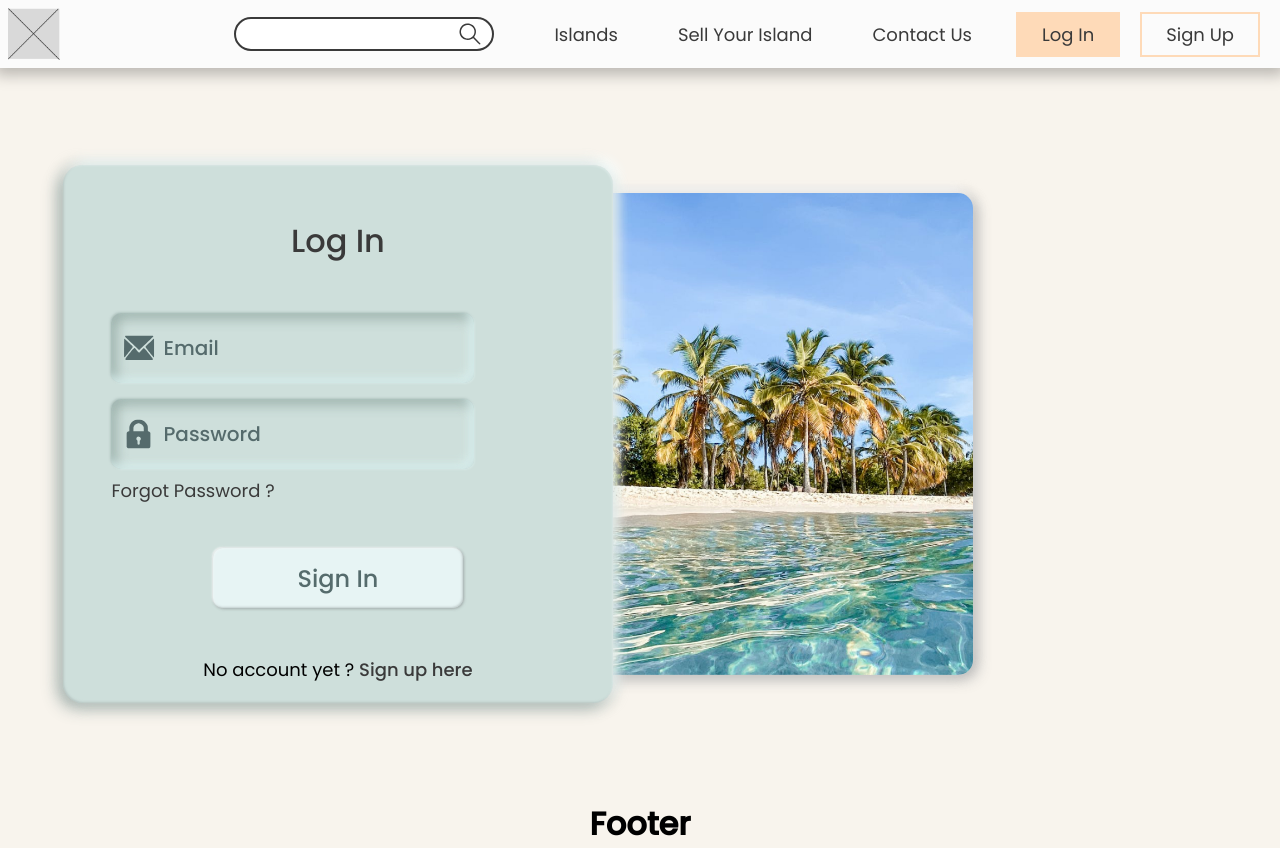
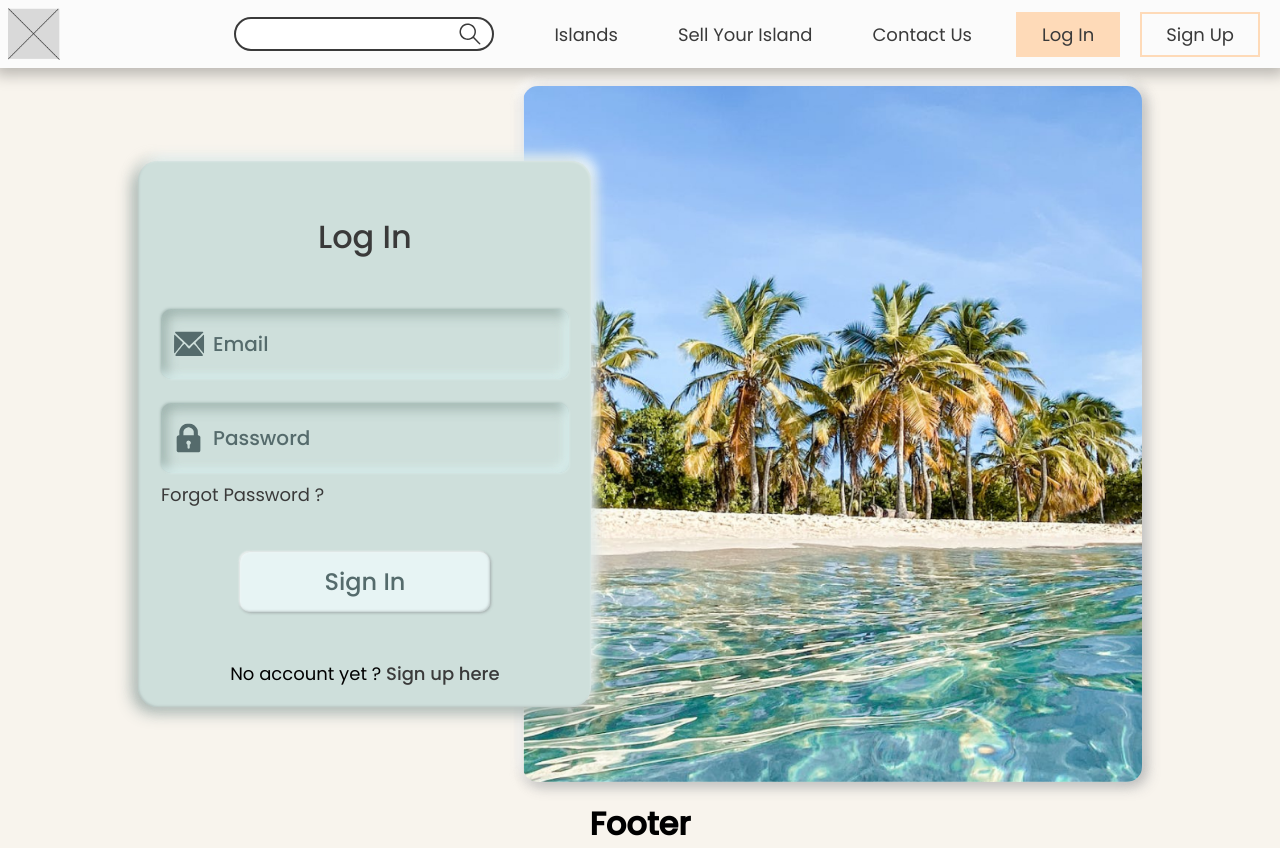
Before and after one commit to ruets/HeavenHaven, a React (Vite) app in the folder frontend/: page /login in a window 1280 px wide. Built offline with nearby package versions, Linux system fonts and the light colour scheme.

Commit message:
Trying to make the login page responsive

```diff
--- a/frontend/src/assets/scss/elements/_forms.scss
+++ b/frontend/src/assets/scss/elements/_forms.scss
@@ -1,5 +1,4 @@
 form {
-    width: 45%;
     position: relative;
     left: 34px;
     z-index: 1;
--- a/frontend/src/components/fields/Input/Input.jsx
+++ b/frontend/src/components/fields/Input/Input.jsx
@@ -2,9 +2,9 @@ import "./input.scss";
 
 function Input(props) {
     return (
-        <div className="input">
-            <div>
-                {props.icon ? <img src={props.icon} alt="Logo" /> : null}
+        <div className="global-input">
+            <div className="input">
+            {props.icon ? <img src={props.icon} alt="Logo" /> : null}
                 <input
                     name={props.name}
                     type={props.type}
@@ -14,9 +14,11 @@ function Input(props) {
                     onBlur={props.onBlur ? props.onBlur : null}
                 />
             </div>
+            <div className="error">
             {props.errorMessage && props.errorMessage !== "" ? (
                 <p>{props.errorMessage}</p>
             ) : null}
+            </div>
         </div>
     );
 }
--- a/frontend/src/components/fields/Input/Input.scss
+++ b/frontend/src/components/fields/Input/Input.scss
@@ -3,12 +3,8 @@
 div.input {
     position: relative;
     display: flex;
-    flex-direction: column;
-
-    div {
-        position: relative;
-        display: flex;
-        align-items: center;
+    align-items: center;
+    width: 100%;
 
         img {
             position: absolute;
@@ -17,7 +13,7 @@ div.input {
         }
 
         input {
-            width: 80%;
+            width: 100%;
             height: 70px;
             background: $form-light;
             color: $form-dark;
@@ -39,21 +35,12 @@ div.input {
                 color: $form-dark;
             }
         }
+    }
 
-        label {
-            margin-left: 50px;
+    div.error {
+        p {
+            margin-top: 8px;
+            height: 23px;
             color: red;
-            visibility: hidden;
-        }
-
-        label.active {
-            visibility: visible;
         }
     }
-
-    p {
-        margin-top: 8px;
-        height: 23px;
-        color: red;
-    }
-}
--- a/frontend/src/components/forms/Login/LoginForm.jsx
+++ b/frontend/src/components/forms/Login/LoginForm.jsx
@@ -60,6 +60,8 @@ export function LoginForm() {
     return (
         <form className="login" onSubmit={onSubmitForm}>
             <h1>Log In</h1>
+            <div className="fields">
+            <div className="inputs">
             <Input
                 type="email"
                 name="email"
@@ -70,7 +72,6 @@ export function LoginForm() {
                 onBlur={validateEmailFieldValue}
                 setInput={setEmail}
             ></Input>
-            <div className="password">
                 <Input
                     type="password"
                     name="password"
@@ -80,7 +81,8 @@ export function LoginForm() {
                     errorMessage={errorMessagePassword}
                     setInput={setPassword}
                 ></Input>
-                <Link to="/forgot">Forgot Password ?</Link>
+            </div>
+            <Link to="/forgot">Forgot Password ?</Link>
             </div>
             <button type="submit">Sign In</button>
             <p className="no-account">
--- a/frontend/src/components/forms/Login/LoginForm.scss
+++ b/frontend/src/components/forms/Login/LoginForm.scss
@@ -5,10 +5,17 @@ form.login {
         margin: 52px 0 32px 0;
     }
 
-    div.password {
+    div.fields {
         display: flex;
         flex-direction: column;
         gap: 8px;
+        width: 90%;
+
+        div.inputs {
+            display: flex;
+            flex-direction: column;
+            gap: 24px;
+        }
 
         a {
             font-size: 18px;
--- a/frontend/src/components/forms/Signup/SignupForm.scss
+++ b/frontend/src/components/forms/Signup/SignupForm.scss
@@ -42,10 +42,14 @@ form.signup {
     div.names {
         display: flex;
         gap: 12px;
+        width: 90%;
 
-        input {
-            width: 244px;
-            padding-left: 16px;
+        div.global-input {
+            width: 50%;
+
+            input {
+                padding-left: 16px;
+            }
         }
     }
 
--- a/frontend/src/pages/Connection/Login-Signup.scss
+++ b/frontend/src/pages/Connection/Login-Signup.scss
@@ -7,15 +7,23 @@ div.App {
     align-items: center;
     z-index: -1;
 
+    div.layout {
+        position: relative;
+        display: flex;
+        align-items: center;
+        justify-content: center;
+        height: calc(100vh - 68px);
+        width: 100%;
+
         div.content {
             position: relative;
             display: flex;
             align-items: center;
-        height: calc(100vh - 68px);
+            height: 95%;
 
             img.login-img {
+                height: 100%;
                 position: relative;
-            width: 35%;
                 right: 34px;
                 border-radius: 15px;
                 z-index: 0;
@@ -28,3 +36,4 @@ div.App {
             }
         }
     }
+}
--- a/frontend/src/pages/Connection/Login/LoginPage.jsx
+++ b/frontend/src/pages/Connection/Login/LoginPage.jsx
@@ -4,9 +4,11 @@ import "./LoginPage.scss";
 
 export function LoginPage() {
     return (
-        <div className="content">
+        <div className="layout">
+            <div className="content">
             <LoginForm></LoginForm>
             <img src={LoginImage} alt="Island" className="login-img" />
+            </div>
         </div>
     );
 }
--- a/frontend/src/pages/Connection/Signup/SignupPage.jsx
+++ b/frontend/src/pages/Connection/Signup/SignupPage.jsx
@@ -4,9 +4,11 @@ import "./SignupPage.scss";
 
 export function SignupPage() {
     return (
-        <div className="content">
+        <div className="layout">
+            <div className="content">
             <SignupForm></SignupForm>
             <img src={SignupImage} alt="Island" className="login-img" />
+            </div>
         </div>
     );
 }
```
Lines whose indentation alone changed are shown as unchanged.
